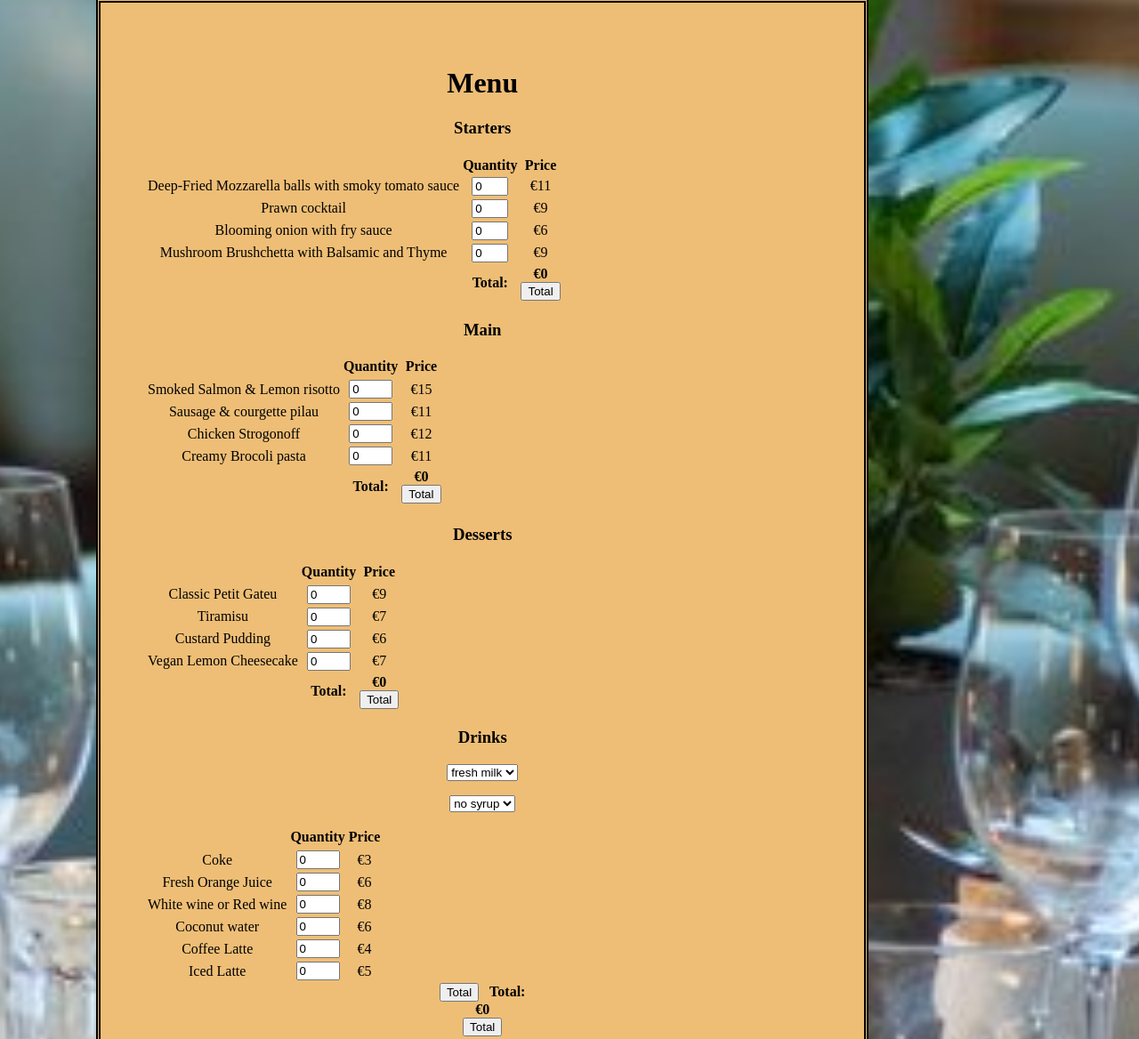
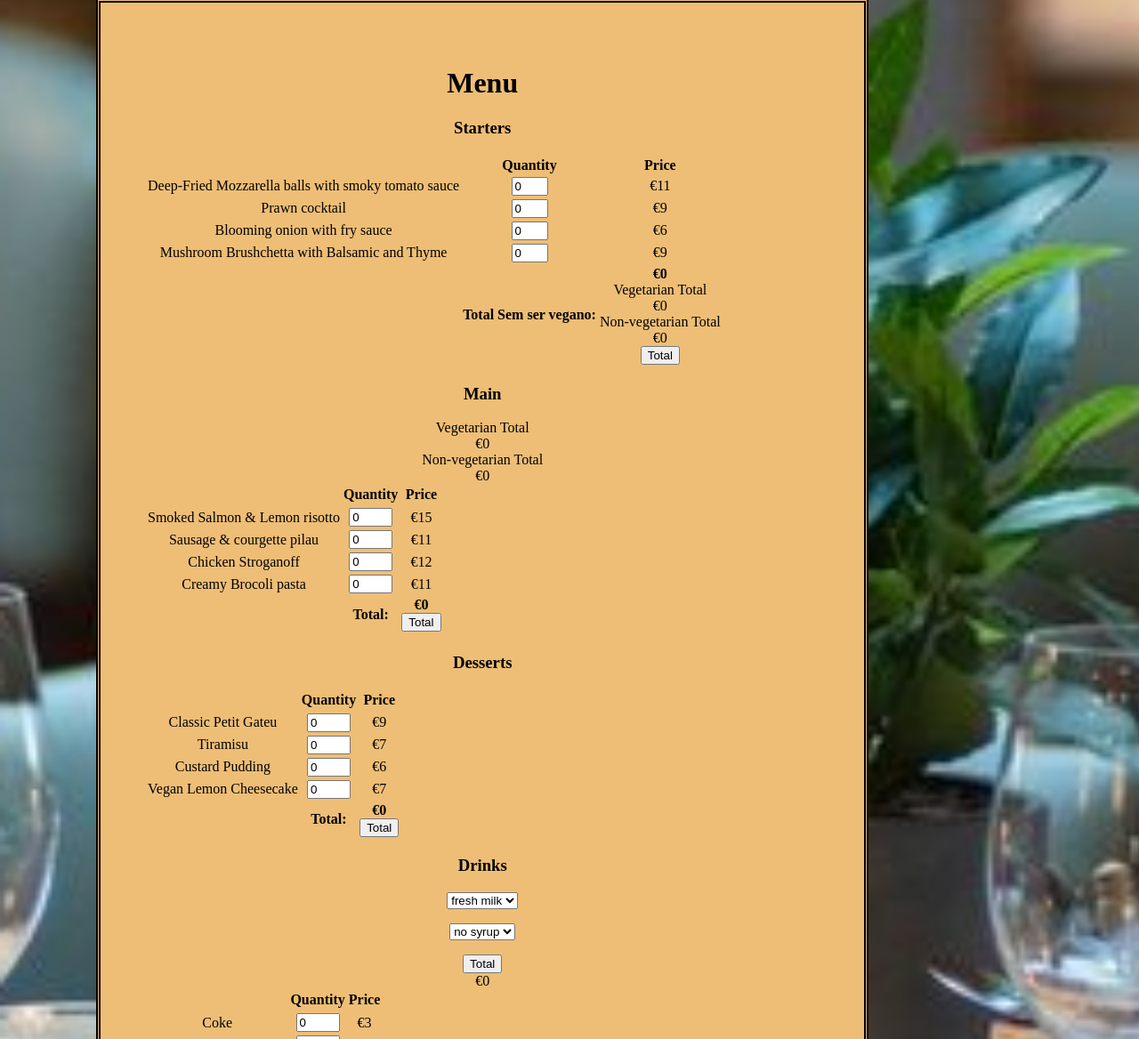
Before and after one commit to luizaalbuquerque/git-CA3CSP, a plain HTML site: page pages/page1.html in a window 1280 px wide. Shown: the part 971-2139 px from the top of the page at 89% size. Drawn offline with Linux system fonts and the light colour scheme.

Commit message:
Update page1.html

```diff
--- a/pages/page1.html
+++ b/pages/page1.html
@@ -43,9 +43,10 @@
 
     </div>
     <div class="box">
-        <div id="Total">
+        <div id="total">
+
             <h1>Menu</h1>
-        <div id="total">
+            <div id="starters">
                 <table>
                     <h3>Starters</h3>
                     <tr>
@@ -57,37 +58,46 @@
                     <tr>
                         <td>Deep-Fried Mozzarella balls with smoky tomato sauce</td>
                         <td>
-                    <input id="1" value="0" size="2" data-price="11" />
+                            <input name="Deep-Fried Mozzarella balls with smoky tomato sauce" id="1" value="0" size="2"
+                                data-price="11" />
                         </td>
                         <td>€11</td>
                     </tr>
                     <tr>
                         <td>Prawn cocktail</td>
-                <td><input id="2" value="0" size="2" data-price="9" /></td>
+                        <td><input name="Prawn cocktail" id="2" value="0" size="2" data-price="9" /></td>
                         <td>€9</td>
                     </tr>
                     <tr>
                         <td>Blooming onion with fry sauce</td>
-                <td><input id="3" value="0" size="2" data-price="6" /></td>
+                        <td><input name="Blooming onion with fry sauce" id="3" value="0" size="2" data-price="6" /></td>
                         <td>€6</td>
                     </tr>
                     <tr>
                         <td>Mushroom Brushchetta with Balsamic and Thyme</td>
-                <td><input  id="4" value="0" size="2" data-price="9" /></td>
+                        <td><input name="Mushroom Brushchetta with Balsamic and Thyme" id="4" value="0" size="2"
+                                data-price="9" /></td>
                         <td>€9</td>
 
             </div>
+
             <tr>
                 <td class="total">&nbsp;</td>
-                <td class="total right"><strong>Total:</strong></td>
+                <td class="total right"><strong>Total Sem ser vegano:</strong></td>
                 <td class="total"><strong>
 
                         <div id="ItemsTotalstarters">€0</div>
                     </strong>
+                    <label>Vegetarian Total</label>
+                    <div id="vegstarters">€0</div>
+
+                    <label>Non-vegetarian Total </label>
+                    <div id="non-vegstarters">€0</div>
                     <button onclick="total('starters')" type="button">Total</button>
             </tr>
             </tr>
             </table>
+
             <div id="main">
                 <table>
                     <h3>Main</h3>
@@ -101,22 +111,26 @@
                     <tr>
                     <tr>
                         <td>Smoked Salmon & Lemon risotto</td>
-                <td><input name="qnt_4" type="text" id="qnt_4" value="0" size="3" data-price="15" /></td>
+                        <td><input name="Smoked Salmon & Lemon risotto" type="text" id="qnt_4" value="0" size="3"
+                                data-price="15" /></td>
                         <td>€15</td>
                     </tr>
                     <tr>
                         <td>Sausage & courgette pilau</td>
-                <td><input name="qnt_4" type="text" id="qnt_4" value="0" size="3" data-price="11" /></td>
+                        <td><input name="Sausage & courgette pilau" type="text" id="qnt_4" value="0" size="3"
+                                data-price="11" /></td>
                         <td>€11</td>
                     </tr>
                     <tr>
-                <td>Chicken Strogonoff</td>
-                <td><input name="qnt_4" type="text" id="qnt_4" value="0" size="3" data-price="12" /></td>
+                        <td>Chicken Stroganoff</td>
+                        <td><input name="Chicken Stroganoff" type="text" id="qnt_4" value="0" size="3"
+                                data-price="12" /></td>
                         <td>€12</td>
                     </tr>
                     <tr>
                         <td>Creamy Brocoli pasta</td>
-                <td><input name="qnt_4" type="text" id="qnt_4" value="0" size="3" data-price="11" /></td>
+                        <td><input name="Creamy Brocoli pasta" type="text" id="qnt_4" value="0" size="3"
+                                data-price="11" /></td>
                         <td>€11</td>
                     </tr>
 
@@ -132,6 +146,13 @@
                     </tr>
                     <tr>
             </div>
+            <label>Vegetarian Total </label>
+            <div id="vegmain">€0</div>
+
+            <label>Non-vegetarian Total</label>
+            <div id="non-vegmain">€0</div>
+
+            </table>
             <div id="desserts">
                 <table>
                     <h3>Desserts</h3>
@@ -173,8 +194,9 @@
                             </strong>
                             <button onclick="total('desserts')" type="button">Total</button>
                     </tr>
+
+                </table>
             </div>
-                </table>
             <div id="drinks">
                 <table>
 
@@ -189,7 +211,7 @@
                     <tr>
                     <tr>
                         <td>Coke</td>
-                        <td><input  id="" value="0" size="3" data-price="3" /></td>
+                        <td><input id="" value="0" size="3" data-price="3" /></td>
                         <td>€3</td>
                     </tr>
                     <tr>
@@ -231,8 +253,9 @@
                     </tr>
 
 
-                </table>
+
                     <button onclick="total('drinks')" type="button">Total</button>
+                    <div id="ItemsTotaldrinks">€0</div>
                     <tr>
                         <td class="total">&nbsp;</td>
                         <td class="total right"><strong>Total:</strong></td>
@@ -241,8 +264,11 @@
                                 <div id="ItemsTotaltotal">€0</div>
                             </strong></td>
                     </tr>
+                </table>
+            </div>
+            <button onclick="total('total')" type="button">Total</button>
 
-            <button onclick="Total('total')" type="button">Total</button>
+        </div>
 
     </div>
     </div>
```
Lines whose indentation alone changed are shown as unchanged.
